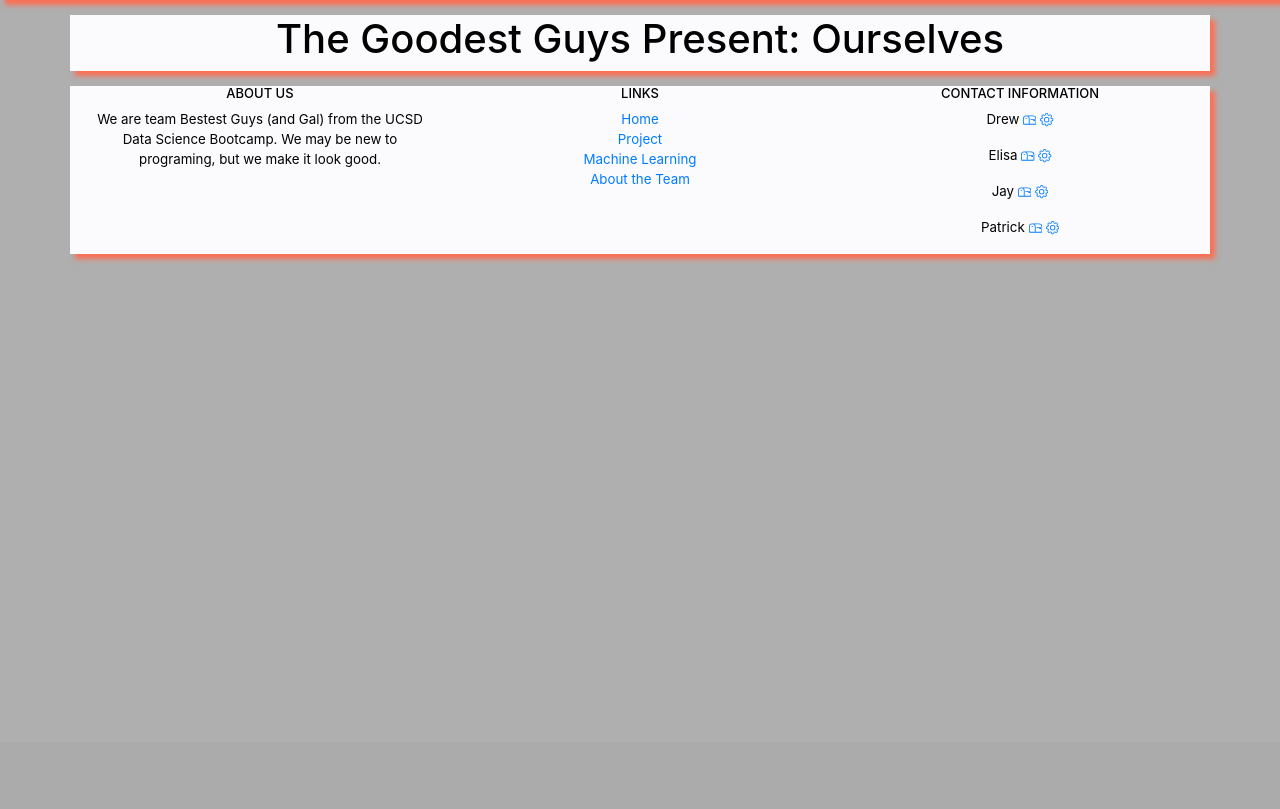
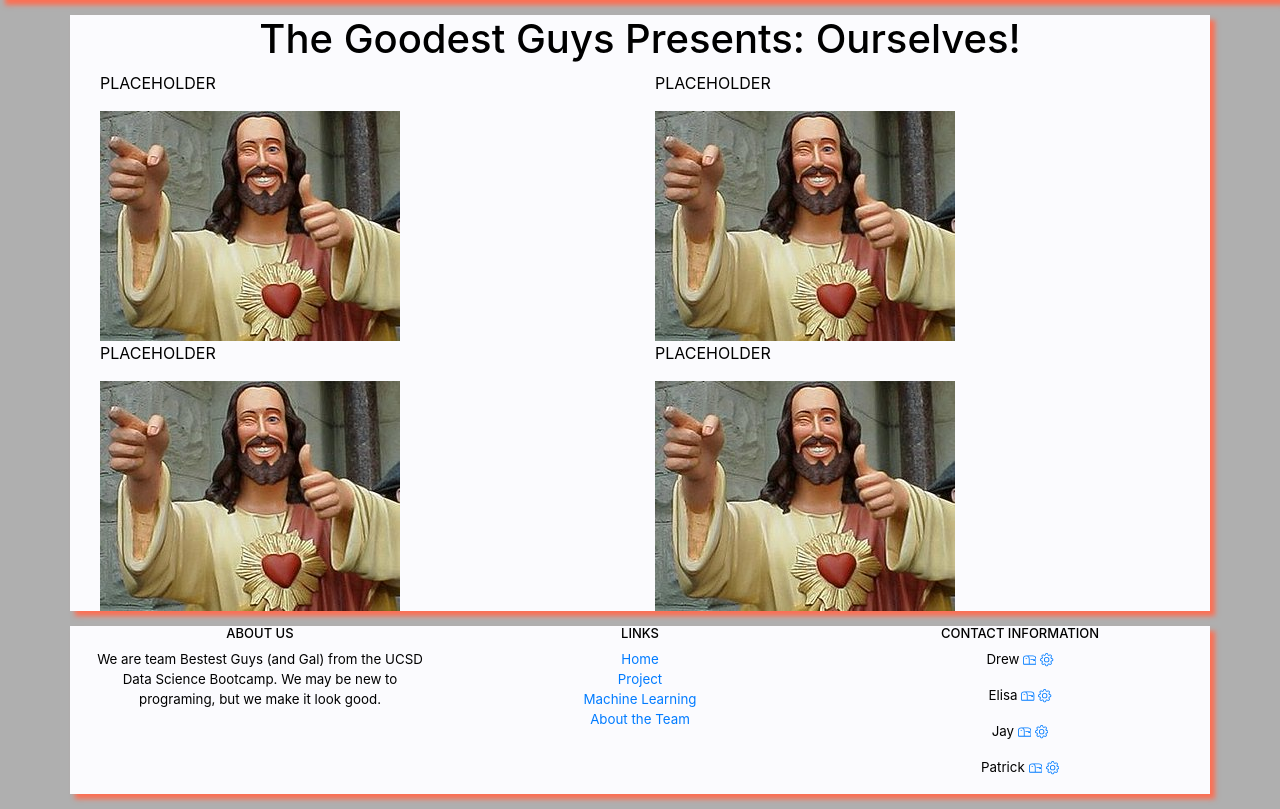
Before and after one commit to jaysueno/group_bestest_guys, a Flask app: page /about in a window 1280 px wide. Shown: the part 58-867 px from the top of the page. Before the commit the page ends 320 px from the top, so only its background shows below. Run offline with Flask 2, Linux system fonts and the light colour scheme; some libraries are stand-ins or nearby versions.

Commit message:
about page

```diff
--- a/templates/about.html
+++ b/templates/about.html
@@ -1,5 +1,26 @@
 {% extends 'base.html' %}
 
 {% block content %}
-    <h1>{% block title %} The Goodest Guys Present: Ourselves {% endblock %}</h1>
+    <h1>{% block title %} The Goodest Guys Presents: Ourselves! {% endblock %}</h1>
+
+    <div id="about-deck" class="container">
+        <div class="row">
+            <div class="about-deck col-sm-12 col-lg-6 justify-content-center">
+                <p>PLACEHOLDER</p>
+                <img src="../static/Images/300px-Buddy_christ.jpg">
+            </div>
+            <div class="about-deck col-sm-12 col-lg-6">
+                <p>PLACEHOLDER</p>
+                <img src="../static/Images/300px-Buddy_christ.jpg">
+            </div>
+            <div class="about-deck col-sm-12 col-lg-6">
+                <p>PLACEHOLDER</p>
+                <img src="../static/Images/300px-Buddy_christ.jpg">
+            </div>
+            <div class="about-deck col-sm-12 col-lg-6">
+                <p>PLACEHOLDER</p>
+                <img src="../static/Images/300px-Buddy_christ.jpg">
+            </div>
+        </div>
+    </div>
 {% endblock %}
```
Also changed, not shown: static/Images/300px-Buddy_christ.jpg (added).
